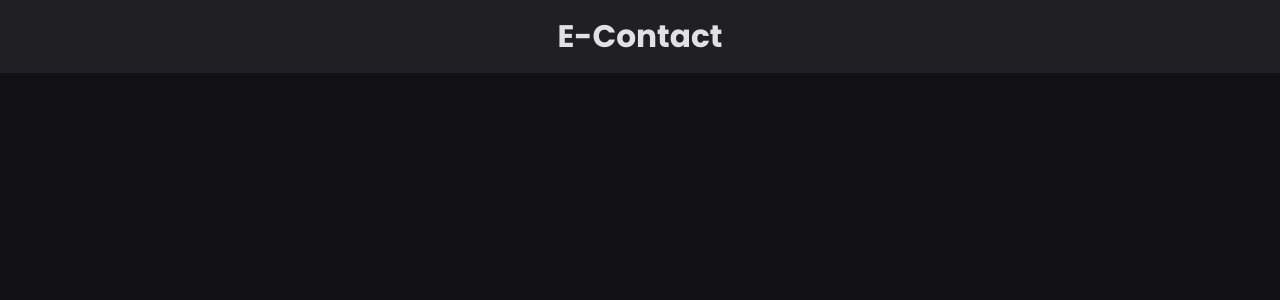
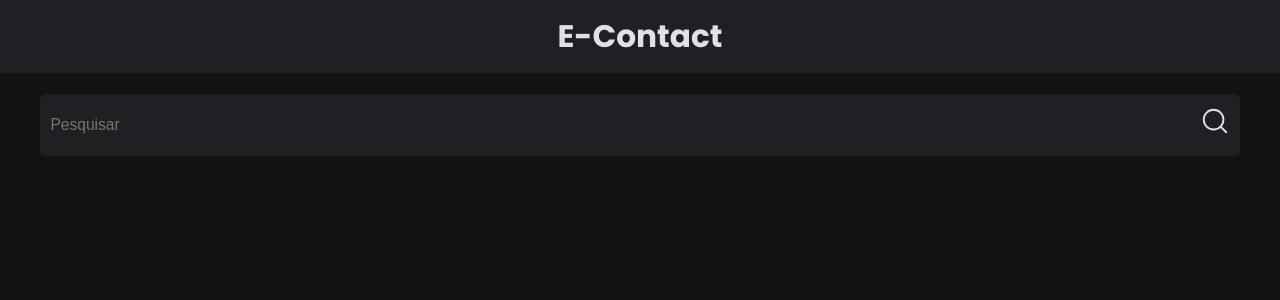
Before and after one commit to PedroHercules/contact-book, a Next.js app: page / in a window 1280 px wide. Shown: the top 300 px of the page. Built offline with nearby package versions, Linux system fonts and the light colour scheme.

Commit message:
feat: added search component

```diff
--- /dev/null
+++ b/components/Svg/SearchIcon.tsx
@@ -0,0 +1,34 @@
+export default function SearchIcon(
+  props: React.SVGProps<SVGSVGElement>
+) {
+  return (
+    <svg
+      xmlns="http://www.w3.org/2000/svg"
+      fill="none"
+      viewBox="0 0 256 256"
+      {...props}
+    >
+      <rect width="256" height="256" fill="none"></rect>
+      <circle
+        cx="116"
+        cy="116"
+        r="84"
+        fill="none"
+        stroke={props.stroke || "#E0E0E5"}
+        strokeLinecap="round"
+        strokeLinejoin="round"
+        strokeWidth="16"
+      ></circle>
+      <line
+        x1="175.4"
+        y1="175.4"
+        x2="224"
+        y2="224"
+        fill="none"
+        stroke={props.stroke || "#E0E0E5"}
+        strokeLinecap="round"
+        strokeLinejoin="round"
+        strokeWidth="16"></line>
+    </svg>
+  )
+}
--- /dev/null
+++ b/components/shared/Search/Search.tsx
@@ -0,0 +1,11 @@
+import SearchIcon from "@/components/Svg/SearchIcon";
+import { Icon, SearchContainer, SearchInput } from "./Styles";
+
+export default function Search() {
+  return (
+    <SearchContainer>
+      <Icon />
+      <SearchInput type="text" placeholder="Pesquisar" />
+    </SearchContainer>
+  )
+}
--- /dev/null
+++ b/components/shared/Search/Styles.ts
@@ -0,0 +1,35 @@
+import SearchIcon from "@/components/Svg/SearchIcon";
+import styled from "styled-components";
+
+export const SearchContainer = styled.div`
+  display: flex;
+  width: 100%;
+  height: 6rem;
+  position: relative;
+  border-radius: 0.5rem;
+  overflow: hidden;
+  background: #202024;
+`
+
+export const SearchInput = styled.input`
+  width: 100%;
+  font-size: 1.5rem;
+  font-weight: 400;
+  outline: none;
+  background: transparent;
+  color: #E0E0E5;
+  border: none;
+  padding: 1.5rem 1rem;
+`
+
+export const Icon = styled(SearchIcon)`
+  width: 30px;
+  height: 30px;
+  position: absolute;
+  right: 10px;
+  top: 20%;
+
+  &:hover {
+    cursor: pointer;
+  }
+`
--- a/next.config.js
+++ b/next.config.js
@@ -1,6 +1,12 @@
 /** @type {import('next').NextConfig} */
 const nextConfig = {
   reactStrictMode: true,
+  swcMinify: true,
+
+  // see more about this here: https://nextjs.org/docs/advanced-features/compiler
+  compiler: {
+    styledComponents: true
+  },
 }
 
 module.exports = nextConfig
--- a/pages/index.tsx
+++ b/pages/index.tsx
@@ -1,6 +1,7 @@
 import { Head } from '@/components/shared/Head/Head'
 import Header from '@/components/shared/Header/Header'
-import { GlobalStyle } from '@/styles/Globals'
+import Search from '@/components/shared/Search/Search'
+import { Container, GlobalStyle } from '@/styles/Globals'
 import { Paragraph, Title } from '@/styles/Texts'
 
 export default function Home() {
@@ -9,6 +10,9 @@ export default function Home() {
       <Head />
       <main>
         <Header />
+        <Container>
+          <Search />
+        </Container>
       </main>
     </>
   )
--- a/styles/Globals.ts
+++ b/styles/Globals.ts
@@ -1,4 +1,4 @@
-import { createGlobalStyle } from 'styled-components';
+import styled, { createGlobalStyle } from 'styled-components';
 
 export const GlobalStyle = createGlobalStyle`
   body {
@@ -13,3 +13,14 @@ export const GlobalStyle = createGlobalStyle`
     font-size: 65%;
   }
 `
+
+export const Container = styled.div`
+  display: flex;
+  flex-direction: column;
+  align-items: center;
+  justify-content: center;
+  justify-items: center;
+  max-width: 1200px;
+  padding: 1rem 2rem;
+  margin: 8rem auto;
+`
```
